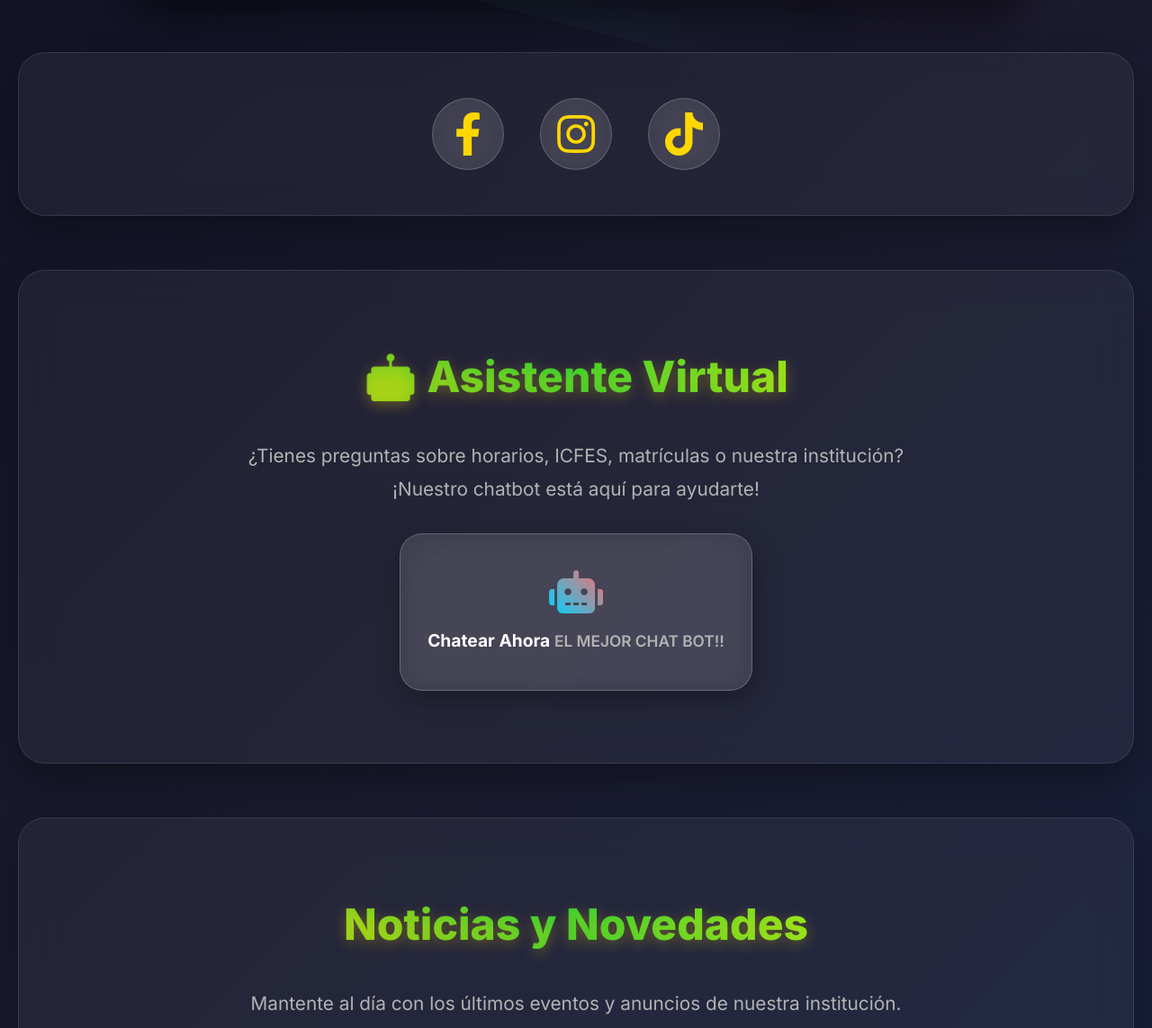
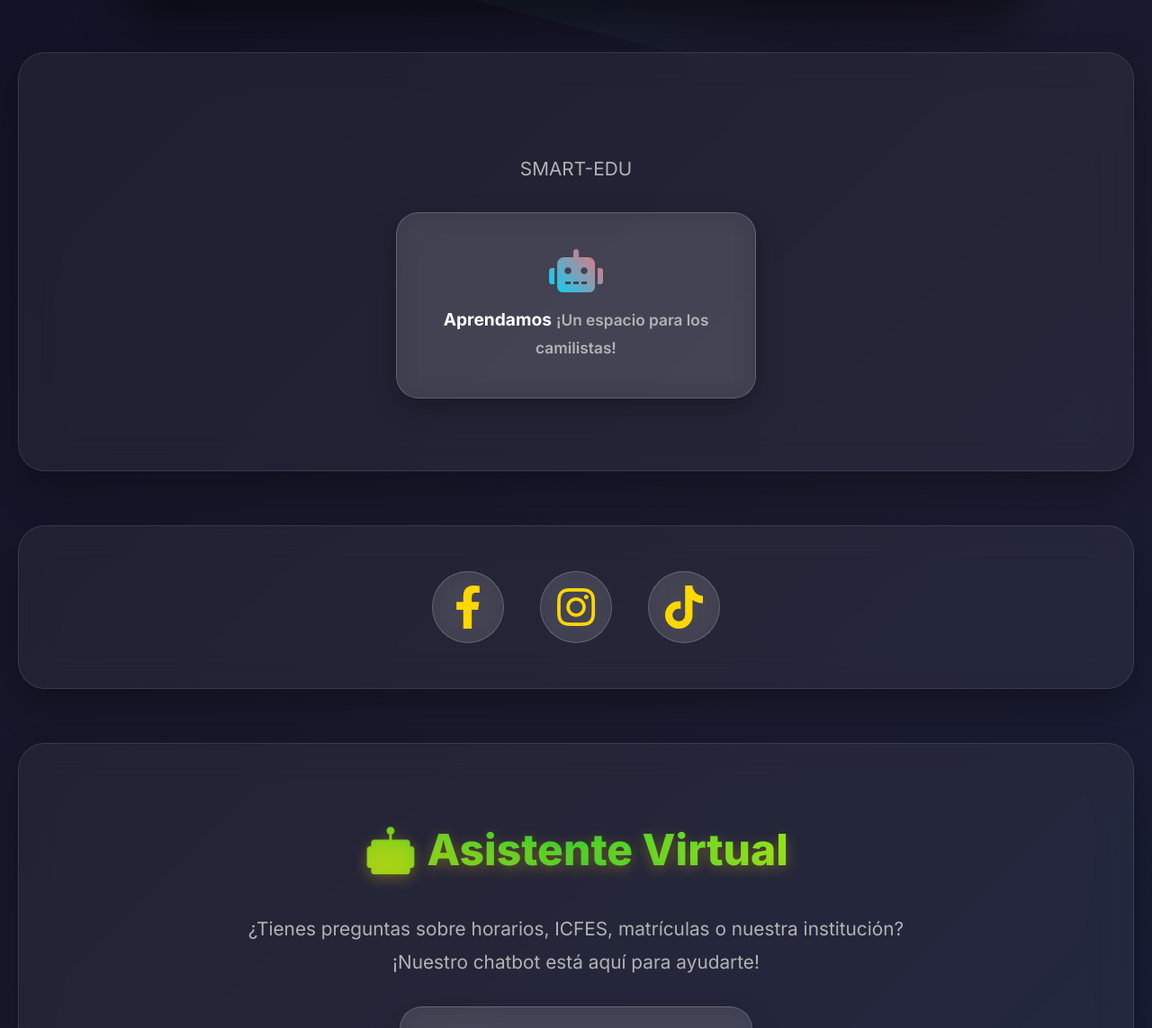
Before and after one commit to belaNh27/IEcamilotorres, a Flask app: page / in a window 1280 px wide. Shown: the part 782-1925 px from the top of the page at 90% size. Run offline with Flask 3, Linux system fonts and the light colour scheme; grey boxes are pictures that could not be loaded.

Commit message:
Update index.html

```diff
--- a/templates/index.html
+++ b/templates/index.html
@@ -62,6 +62,24 @@
                 </div>
             </div>
         </section>
+
+
+        <section class="content-section">
+            <div class="container">
+                <h2></h2>
+                <p>SMART-EDU</p>
+                <div style="margin-top: 30px;">
+                    <a href="{{ url_for('chatbot') }}" class="icfes-button" style="display: inline-flex; max-width: 400px; margin: 0 auto;">
+                        <i class="fas fa-robot" style="font-size: 2.5em; margin-bottom: 15px;"></i>
+                        <div>
+                            <strong>Aprendamos</strong>
+                            <span>¡Un espacio para los camilistas!</span>
+                        </div>
+                    </a>
+                </div>
+            </div>
+        </section>
+
 
         <section class="social-links-section">
             <div class="container social-links-container">
```
